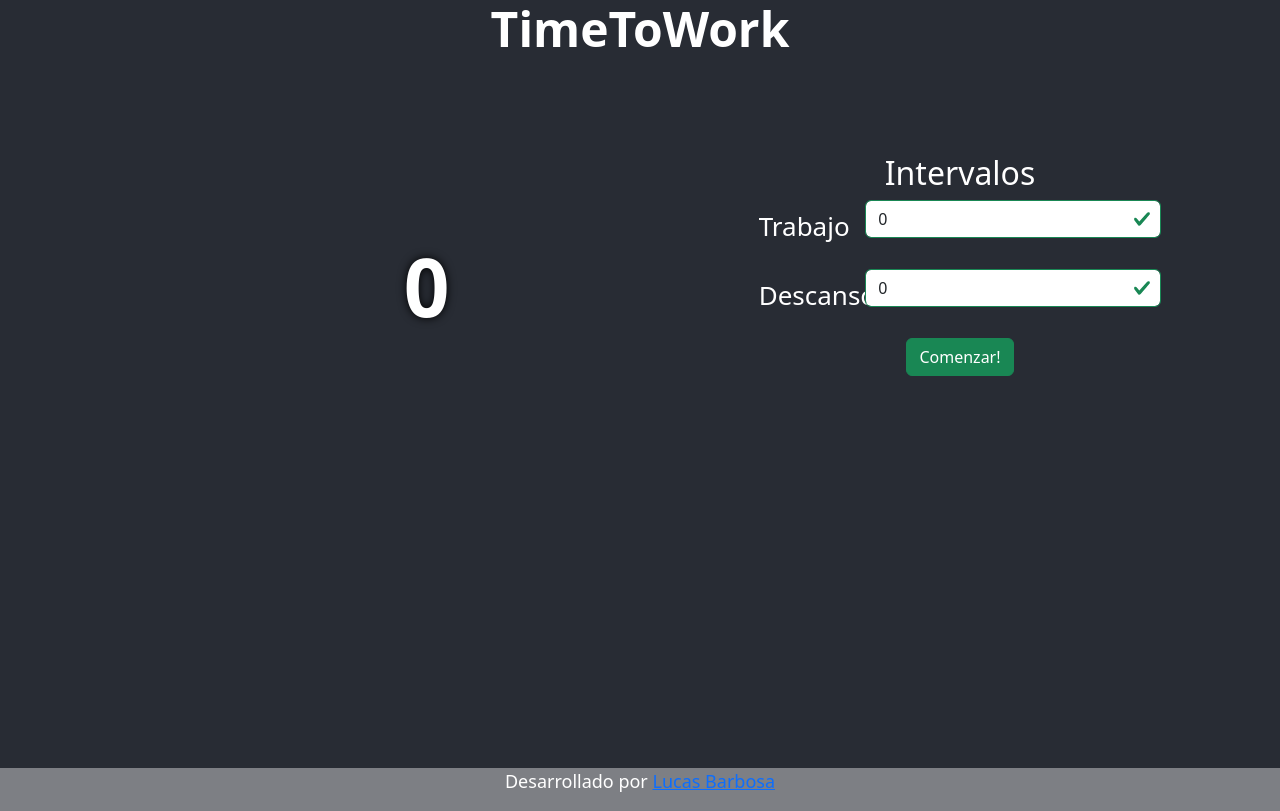
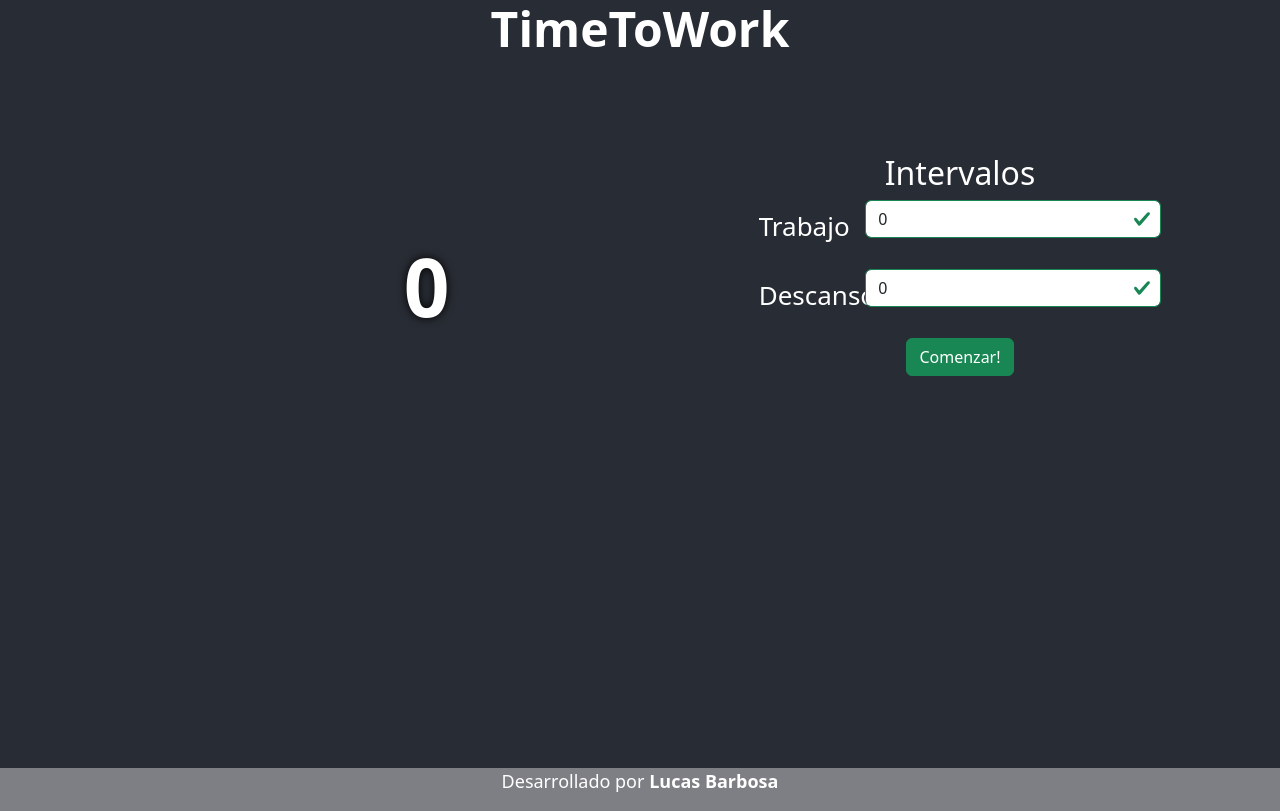
Before and after one commit to barbosalucas278/time-to-work, a React (Create React App) app: page / in a window 1280 px wide. Built offline with nearby package versions, Linux system fonts and the light colour scheme.

Commit message:
Fix: El nombre no se ve bien en el footer

```diff
--- a/src/App.css
+++ b/src/App.css
@@ -37,6 +37,11 @@
   color: #61dafb;
 }
 
+a {
+  text-decoration: none !important;
+  color: white !important;
+  font-weight: bolder;
+}
 @keyframes App-logo-spin {
   from {
     transform: rotate(0deg);
```
